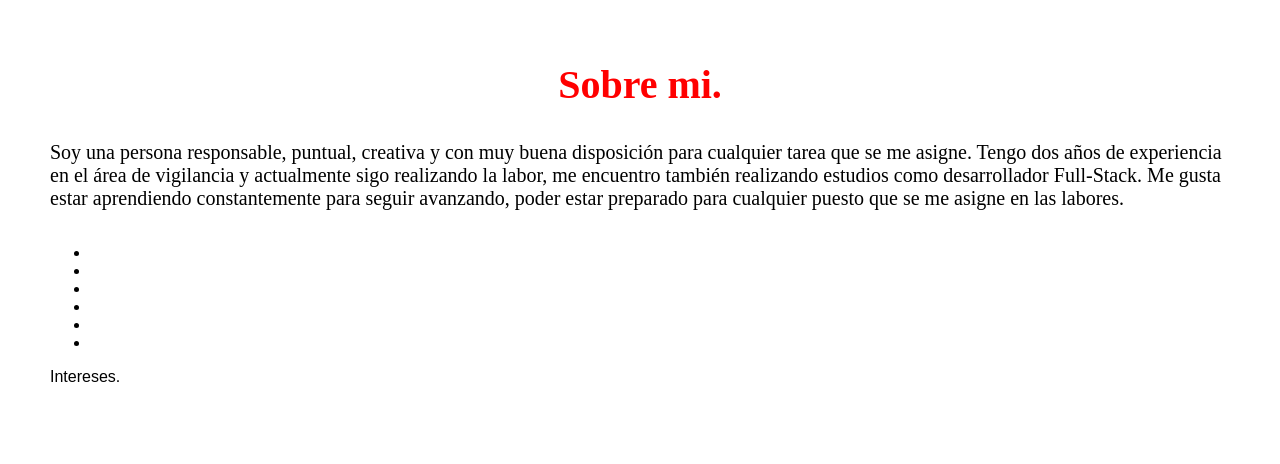
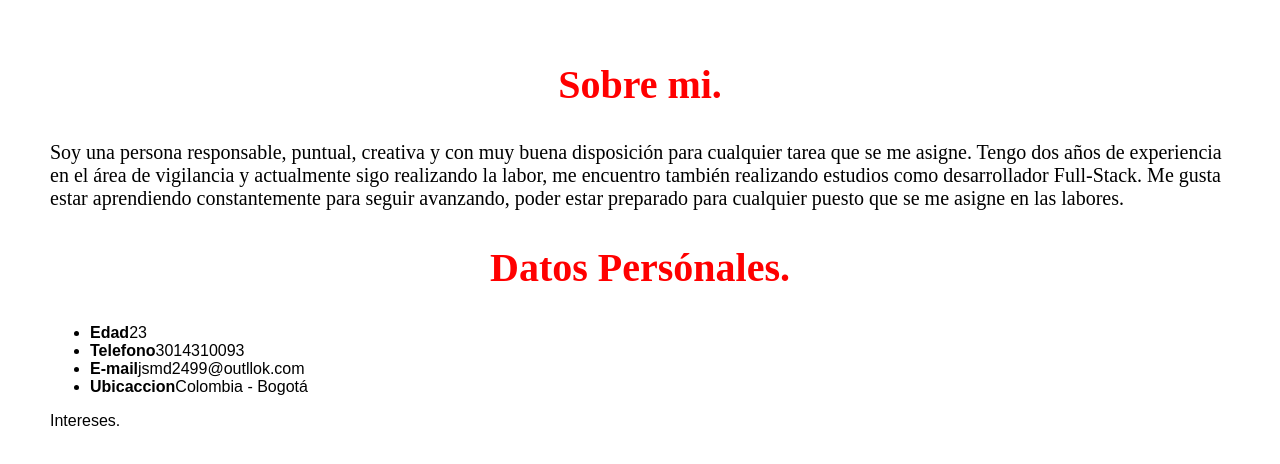
Before and after one commit to JmDarker/portafolio3.github.oi, a plain HTML site: page index.html in a window 1280 px wide. Shown: the part 822-1286 px from the top of the page. Before the commit the page ends 1258 px from the top, so only its background shows below. Drawn offline with Linux system fonts and the light colour scheme.

Commit message:
cambios basicos

```diff
--- a/index.html
+++ b/index.html
@@ -41,7 +41,7 @@
               <h2>Estudiante Full - Stack</h2>
               <div class="redes">
                 <a href="https://www.facebook.com/xJSMD/"><i class="fa-brands fa-facebook"></i></a>
-                <a href="www.linkedin.com/in/
+                <a href="www.linkedin.com/in/juan-munar
                 "><i class="fa-brands fa-linkedin"></i></a>
                 <a href="https://github.com/JmDarker"><i class="fa-brands fa-github"></i></a>
               </div>
@@ -50,15 +50,13 @@
 <section id="informacion" class="informacion">
   <h1>Sobre mi.</h1>
   <p>Soy una persona responsable, puntual, creativa y con muy buena disposición para cualquier tarea que se me asigne. Tengo dos años de experiencia en el área de vigilancia y actualmente sigo realizando la labor, me encuentro también realizando estudios como desarrollador Full-Stack. Me gusta estar aprendiendo constantemente para seguir avanzando, poder estar preparado para cualquier puesto que se me asigne en las labores.</p>
-  <div>
-    <h1></h1>
+  <div class="datos1">
+    <h1>Datos Persónales.</h1>
     <ul>
-      <li></li>
-      <li></li>
-      <li></li>
-      <li></li>
-      <li></li>
-      <li></li>
+      <li><strong>Edad</strong>23</li>
+      <li><strong>Telefono</strong>3014310093</li>
+      <li><strong>E-mail</strong>jsmd2499@outllok.com</li>
+      <li><strong>Ubicaccion</strong>Colombia - Bogotá</li>
     </ul>
   </div>
   <div>Intereses.</div>
```
Also changed, not shown: styles/style.css (line endings or trailing spaces).
